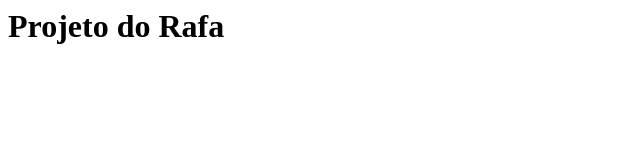
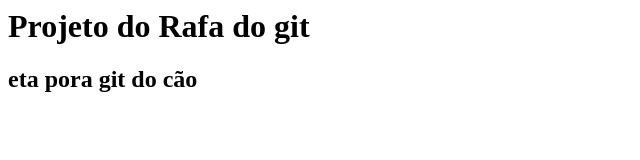
Before and after one commit to rafaeljsouza/curso-git, a plain HTML site: page index.html in a window 1280 px wide. Shown: the whole page, without its empty margins (0-640 px from the left). Drawn offline with Linux system fonts and the light colour scheme.

Commit message:
commit de teste de alteração para modo iterativo

```diff
--- a/index.html
+++ b/index.html
@@ -2,6 +2,7 @@
 <head>
 </head>
 <body>
-	<h1> Projeto do Rafa </h1>
+	<h1> Projeto do Rafa do git </h1>
+	<h2> eta pora git do cão</h2>
 </body>
 </html>
```
